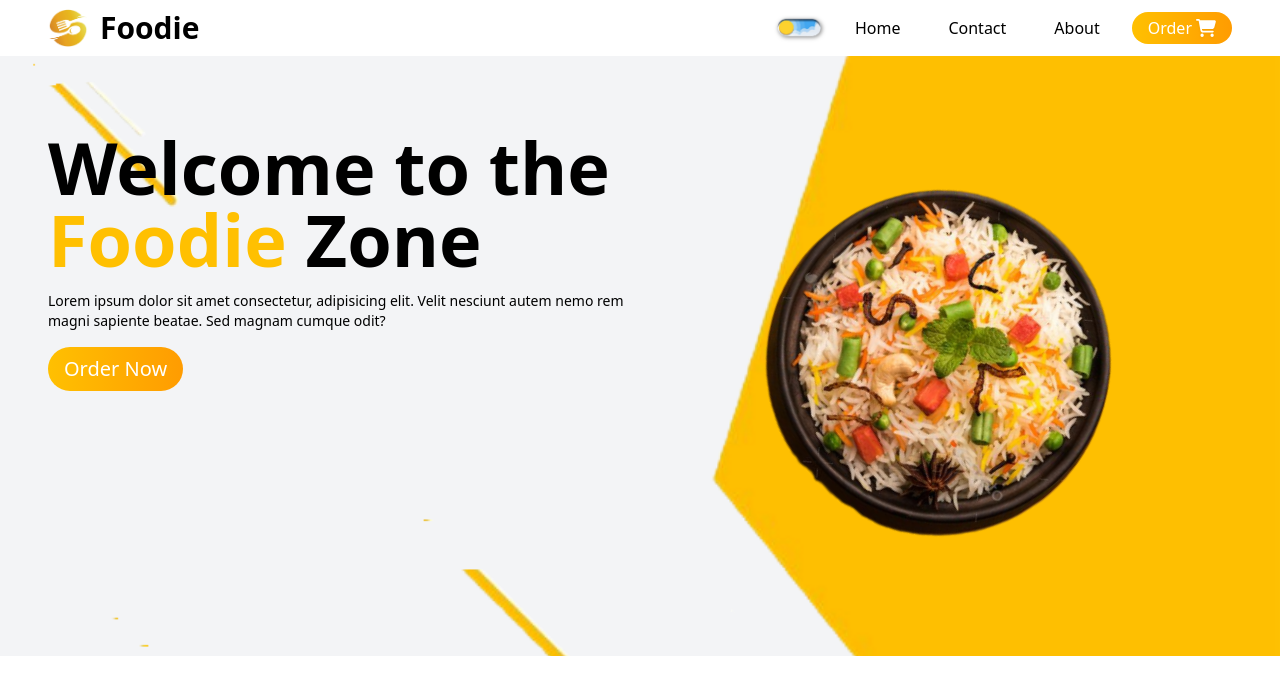
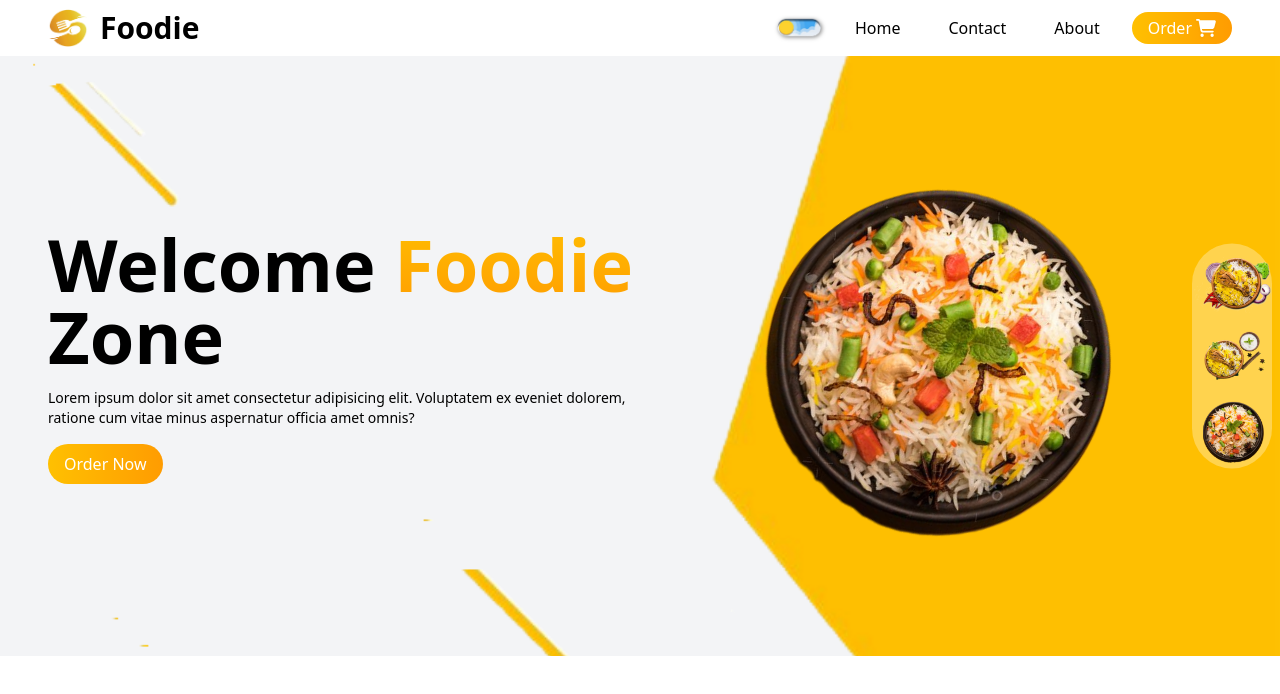
Before and after one commit to Mohamad-Gh/React_Practices, a React (Vite) app in the folder my-food-app/: page / in a window 1280 px wide. Shown: the top 694 px of the page. Built offline with nearby package versions, Linux system fonts and the light colour scheme.

Commit message:
Hero done

```diff
--- a/my-food-app/src/components/Hero/Hero.jsx
+++ b/my-food-app/src/components/Hero/Hero.jsx
@@ -29,43 +29,73 @@ function Hero() {
     height: "100%",
     width: "100%",
   };
-  const [imageId, setImageId] = useState("");
+  const [imageId, setImageId] = useState(BiryaniImg3);
   return (
     <>
       <div
+        className="min-h-[550px] sm:min-h-[600px] bg-gray-100 flex justify-center items-center dark:bg-gray-950 dark:text-white duration-200"
         style={bgImage}
-        className="min-h-[550px] sm:min-h-[600px] bg-gray-100 flex justify-center items-center dark:bg-gray-950 dark:text-white duration-200"
       >
         <div className="container pb-8 sm:pb-0">
           <div className="grid grid-cols-1 sm:grid-cols-2">
-            <div className="flex flex-col gap-4 pt-12 sm:pt-0 text-center sm:text-left order-2 sm:order-1">
-              <h1 className="text-5xl font-bold sm:text-6xl lg:text-7xl">
-                Welcome to the <span className="text-primary">Foodie</span> Zone
+            {/* text content section */}
+            <div
+              data-aos="zoom-out"
+              data-aos-duration="400"
+              data-aos-once="true"
+              className="flex flex-col justify-center gap-4 pt-12 sm:pt-0 text-center sm:text-left order-2 sm:order-1"
+            >
+              <h1 className="text-5xl sm:text-6xl lg:text-7xl font-bold">
+                Welcome{" "}
+                <span className="bg-clip-text text-transparent bg-gradient-to-b from-primary to-secondary">
+                  Foodie
+                </span>{" "}
+                Zone
               </h1>
-              <p className="text-sm">
-                Lorem ipsum dolor sit amet consectetur, adipisicing elit. Velit
-                nesciunt autem nemo rem magni sapiente beatae. Sed magnam cumque
-                odit?
+              <p className="text-sm ">
+                Lorem ipsum dolor sit amet consectetur adipisicing elit.
+                Voluptatem ex eveniet dolorem, ratione cum vitae minus
+                aspernatur officia amet omnis?
               </p>
               <div>
-                <button className="bg-gradient-to-r from-primary to-secondary text-white px-4 py-2 text-xl rounded-full hover:scale-105 duration-200">
+                <button className="bg-gradient-to-r from-primary to-secondary hover:scale-105 duration-200 text-white py-2 px-4 rounded-full">
                   Order Now
                 </button>
               </div>
             </div>
-            {/* image section */}
-            <div className="order-1 sm:order-2 min-h-[450px] sm:min-h-[450px] flex justify-center items-center relative">
-              {/* main image  */}
-              <div>
+            {/* Image section */}
+            <div className="min-h-[450px] sm:min-h-[450px] flex justify-center items-center relative order-1 sm:order-2 ">
+              <div className="h-[300px] sm:h-[450px] overflow-hidden flex justify-center items-center">
                 <img
-                  className="w-[300px] sm:w-[450px] mx-auto rounded-full spin"
-                  src={BiryaniImg3}
-                  alt="rotating-dish"
+                  data-aos="zoom-in"
+                  data-aos-duration="300"
+                  data-aos-once="true"
+                  src={imageId}
+                  alt="biryani img"
+                  className="w-[300px] sm:w-[450px] sm:scale-125  mx-auto spin "
                 />
               </div>
-              {/* image list */}
-              <div>
-                <img src="" alt="" />
+              <div className="flex lg:flex-col lg:top-1/2 lg:-translate-y-1/2 lg:py-2 justify-center gap-4 absolute bottom-[0px] lg:-right-10 bg-white/30 rounded-full">
+                {ImageList.map((item) => (
+                  <img
+                    key={item.id}
+                    data-aos="zoom-in"
+                    data-aos-duration="400"
+                    data-aos-once="true"
+                    src={item.img}
+                    onClick={() => {
+                      setImageId(
+                        item.id === 1
+                          ? BiryaniImg1
+                          : item.id === 2
+                          ? BiryaniImg2
+                          : BiryaniImg3
+                      );
+                    }}
+                    alt="biryani img"
+                    className="max-w-[80px] h-[80px] object-contain inline-block hover:scale-105 duration-200"
+                  />
+                ))}
               </div>
             </div>
           </div>
--- a/my-food-app/src/components/Navbar/DarkMode.jsx
+++ b/my-food-app/src/components/Navbar/DarkMode.jsx
@@ -27,8 +27,6 @@ function DarkMode() {
       ? setDarkModeTheme("light")
       : null;
   };
-  console.log("localStorage", localStorage.getItem("darkModeTheme"));
-  console.log("darkmodetheme", darkModeTheme);
   return (
     <button className="flex items-center" onClick={changeTheme}>
       <img
```
